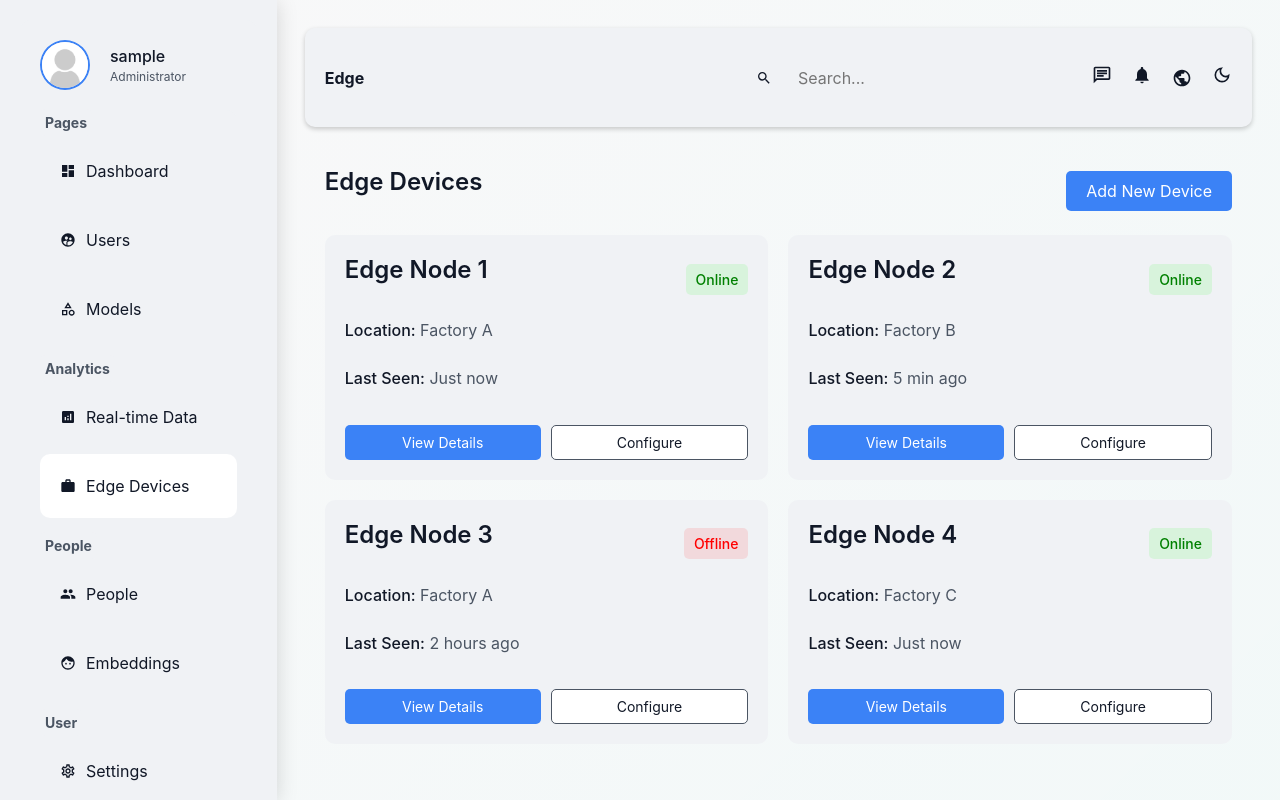
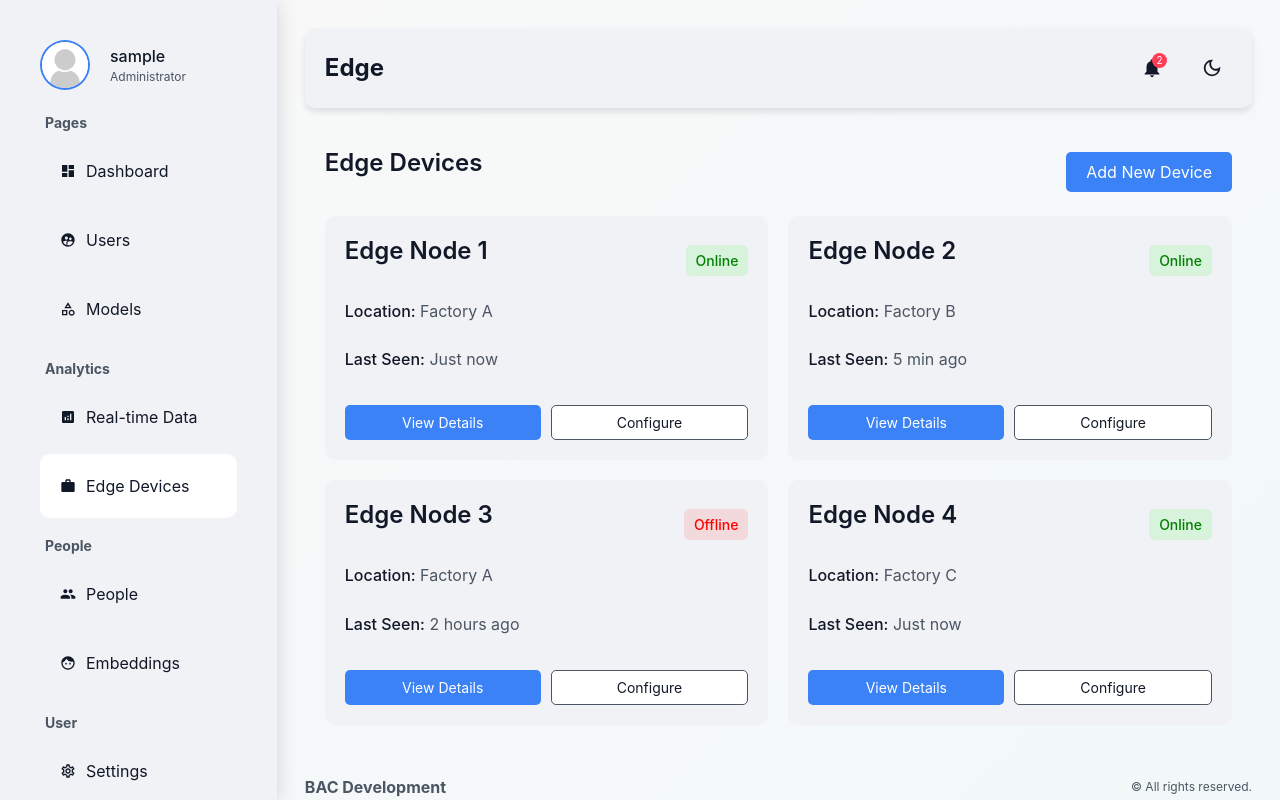
Before and after one commit to brandon-wee/mds-25, a Next.js app in the folder nextadmin-completed/: page /dashboard/analytics/edge in a window 1280 px wide. Built offline with nearby package versions, Linux system fonts and the light colour scheme; sample sign-in values are in the browser's storage.

Commit message:
Notification UI

```diff
--- /dev/null
+++ b/nextadmin-completed/app/contexts/NotificationContext.js
@@ -0,0 +1,42 @@
+"use client";
+import { createContext, useContext, useState, useCallback } from "react";
+
+// Create the context
+const NotificationContext = createContext();
+
+// Provider component
+export function NotificationProvider({ children }) {
+  const [notifications, setNotifications] = useState([]);
+
+  // Add a new notification
+  const addNotification = useCallback((notification) => {
+    setNotifications(prev => [...prev, notification]);
+  }, []);
+
+  // Remove a notification by id
+  const removeNotification = useCallback((id) => {
+    setNotifications(prev => prev.filter(notification => notification.id !== id));
+  }, []);
+
+  // Value to be provided to consumers
+  const value = {
+    notifications,
+    addNotification,
+    removeNotification
+  };
+
+  return (
+    <NotificationContext.Provider value={value}>
+      {children}
+    </NotificationContext.Provider>
+  );
+}
+
+// Custom hook for consuming the context
+export function useNotifications() {
+  const context = useContext(NotificationContext);
+  if (!context) {
+    throw new Error("useNotifications must be used within a NotificationProvider");
+  }
+  return context;
+}
--- a/nextadmin-completed/app/ui/dashboard/navbar/navbar.jsx
+++ b/nextadmin-completed/app/ui/dashboard/navbar/navbar.jsx
@@ -3,12 +3,13 @@ import { usePathname } from "next/navigation";
 import styles from "./navbar.module.css";
 import {
   MdNotifications,
-  MdOutlineChat,
-  MdPublic,
-  MdSearch,
   MdOutlineDarkMode,
   MdOutlineLightMode,
   MdClose,
+  MdCheckCircle,
+  MdErrorOutline,
+  MdFace,
+  MdInfo,
 } from "react-icons/md";
 import { useTheme } from "@/app/contexts/ThemeContext";
 import { useNotifications } from "@/app/contexts/NotificationContext";
@@ -18,18 +19,13 @@ import { useState, useEffect } from "react";
 const Navbar = () => {
   const pathname = usePathname();
   const { isDarkMode, toggleTheme } = useTheme();
-  const { notifications, removeNotification } = useNotifications();
+  const { notifications, removeNotification, addNotification } = useNotifications();
   const [isNotificationsPanelOpen, setIsNotificationsPanelOpen] = useState(false);
-  const [searchValue, setSearchValue] = useState("");
 
   // Use useEffect to verify the theme state when component mounts
   useEffect(() => {
     console.log("Current theme:", isDarkMode ? "dark" : "light");
   }, [isDarkMode]);
-
-  const handleSearch = (e) => {
-    setSearchValue(e.target.value);
-  };
 
   // Enhanced theme toggle with feedback
   const handleThemeToggle = () => {
@@ -37,30 +33,71 @@ const Navbar = () => {
     toggleTheme();
   };
 
+  // Add API not connected notification
+  useEffect(() => {
+    // Add simple API not connected notification
+    addNotification({
+      id: 'api-status',
+      type: 'connection',
+      status: 'error',
+      message: 'API is not connected',
+      timestamp: new Date().toISOString()
+    });
+  }, [addNotification]);
+
+  // Simulate unknown person detection for demonstration
+  useEffect(() => {
+    const timer = setTimeout(() => {
+      addNotification({
+        id: Date.now(),
+        type: 'detection',
+        status: 'unknown',
+        message: 'Unknown person detected in video feed',
+        timestamp: new Date().toISOString()
+      });
+    }, 3000);
+
+    return () => clearTimeout(timer);
+  }, [addNotification]);
+
+  // Group notifications by type
+  const apiNotifications = notifications.filter(n => n.type === 'connection');
+  const detectionNotifications = notifications.filter(n => n.type === 'detection');
+  const otherNotifications = notifications.filter(n => !n.type || (n.type !== 'connection' && n.type !== 'detection'));
+
+  // Function to render notification icon based on type
+  const renderNotificationIcon = (notif) => {
+    if (notif.type === 'connection') {
+      return notif.status === 'connected' ?
+        <MdCheckCircle className={styles.notifIconSuccess} /> :
+        <MdErrorOutline className={styles.notifIconError} />;
+    } else if (notif.type === 'detection') {
+      return <MdFace className={styles.notifIconWarning} />;
+    } else {
+      return <MdInfo className={styles.notifIconInfo} />;
+    }
+  };
+
+  // Clean path name for title
+  const getPageTitle = () => {
+    const path = pathname.split("/").pop();
+    // Convert to title case and replace hyphens/underscores with spaces
+    return path ? path.charAt(0).toUpperCase() + path.slice(1).replace(/[-_]/g, ' ') : 'Dashboard';
+  };
+
   return (
     <div className={styles.container}>
-      <div className={styles.title}>{pathname.split("/").pop()}</div>
+      <div className={styles.titleWrapper}>
+        <h1 className={styles.title}>{getPageTitle()}</h1>
+      </div>
       <div className={styles.menu}>
-        <div className={styles.search}>
-          <MdSearch />
-          <input
-            type="text"
-            placeholder="Search..."
-            className={styles.input}
-            value={searchValue}
-            onChange={handleSearch}
-            aria-label="Search dashboard"
-          />
-        </div>
         <div className={styles.icons}>
-          <div style={{ position: "relative" }}>
-            <MdOutlineChat size={20} title="Messages" />
-          </div>
-          <div style={{ position: "relative" }}>
+          <div className={styles.iconWrapper}>
             <MdNotifications
-              size={20}
+              size={22}
               title="Notifications"
               onClick={() => setIsNotificationsPanelOpen(!isNotificationsPanelOpen)}
+              className={styles.icon}
             />
             {notifications.length > 0 && (
               <span className={styles.badge}>
@@ -69,11 +106,34 @@ const Navbar = () => {
             )}
             {isNotificationsPanelOpen && (
               <div className={styles.notificationsPanel}>
+                <div className={styles.notificationHeader}>
                   <h3>Notifications</h3>
-                {notifications.map((notif) => (
-                  <div key={notif.id} className={styles.notification}>
+                  {notifications.length > 0 && (
+                    <button
+                      className={styles.clearAllBtn}
+                      onClick={() => notifications.forEach(n => removeNotification(n.id))}
+                    >
+                      Clear all
+                    </button>
+                  )}
+                </div>
+
+                {notifications.length === 0 ? (
+                  <div className={styles.noNotifications}>
+                    No notifications
+                  </div>
+                ) : (
+                  <>
+                    {apiNotifications.length > 0 && (
+                      <div className={styles.notificationCategory}>
+                        <h4>API Status</h4>
+                        {apiNotifications.map((notif) => (
+                          <div key={notif.id} className={`${styles.notification} ${styles[notif.status || 'default']}`}>
+                            {renderNotificationIcon(notif)}
+                            <div className={styles.notificationContent}>
                               <p>{notif.message}</p>
                               <small>{new Date(notif.timestamp).toLocaleTimeString()}</small>
+                            </div>
                             <MdClose
                               onClick={() => removeNotification(notif.id)}
                               className={styles.closeNotif}
@@ -82,22 +142,63 @@ const Navbar = () => {
                         ))}
                       </div>
                     )}
+
+                    {detectionNotifications.length > 0 && (
+                      <div className={styles.notificationCategory}>
+                        <h4>Person Detection</h4>
+                        {detectionNotifications.map((notif) => (
+                          <div key={notif.id} className={`${styles.notification} ${styles[notif.status || 'default']}`}>
+                            {renderNotificationIcon(notif)}
+                            <div className={styles.notificationContent}>
+                              <p>{notif.message}</p>
+                              <small>{new Date(notif.timestamp).toLocaleTimeString()}</small>
                             </div>
-          <MdPublic size={20} title="Language" />
+                            <MdClose
+                              onClick={() => removeNotification(notif.id)}
+                              className={styles.closeNotif}
+                            />
+                          </div>
+                        ))}
+                      </div>
+                    )}
+
+                    {otherNotifications.length > 0 && (
+                      <div className={styles.notificationCategory}>
+                        <h4>Other</h4>
+                        {otherNotifications.map((notif) => (
+                          <div key={notif.id} className={`${styles.notification} ${styles.default}`}>
+                            {renderNotificationIcon(notif)}
+                            <div className={styles.notificationContent}>
+                              <p>{notif.message}</p>
+                              <small>{new Date(notif.timestamp).toLocaleTimeString()}</small>
+                            </div>
+                            <MdClose
+                              onClick={() => removeNotification(notif.id)}
+                              className={styles.closeNotif}
+                            />
+                          </div>
+                        ))}
+                      </div>
+                    )}
+                  </>
+                )}
+              </div>
+            )}
+          </div>
           <div className={styles.themeToggle}>
             {isDarkMode ? (
               <MdOutlineLightMode
-                size={20}
+                size={22}
                 onClick={handleThemeToggle}
                 title="Switch to light mode"
-                className={styles.themeIcon}
+                className={styles.icon}
               />
             ) : (
               <MdOutlineDarkMode
-                size={20}
+                size={22}
                 onClick={handleThemeToggle}
                 title="Switch to dark mode"
-                className={styles.themeIcon}
+                className={styles.icon}
               />
             )}
           </div>
--- a/nextadmin-completed/app/ui/dashboard/navbar/navbar.module.css
+++ b/nextadmin-completed/app/ui/dashboard/navbar/navbar.module.css
@@ -6,13 +6,20 @@
   align-items: center;
   justify-content: space-between;
   margin-bottom: 20px;
-  box-shadow: 0 2px 5px rgba(0, 0, 0, 0.2);
+  box-shadow: 0 4px 6px rgba(0, 0, 0, 0.1);
+}
+
+.titleWrapper {
+  display: flex;
+  align-items: center;
 }
 
 .title {
+  font-weight: bold;
   color: var(--text);
-  font-weight: bold;
   text-transform: capitalize;
+  font-size: 24px;
+  margin: 0;
 }
 
 .menu {
@@ -21,126 +28,263 @@
   gap: 20px;
 }
 
-.search {
-  display: flex;
-  align-items: center;
-  gap: 10px;
-  background-color: --bgsoft;
-  border-radius: 10px;
-  padding: 10px;
-  border-radius: 10px;
-  transition: all 0.3s ease;
-}
-
-.search:focus-within {
-  box-shadow: 0 0 0 2px rgba(93, 87, 201, 0.5);
-}
-
-.input {
-  background-color: transparent;
-  border: none;
-  color: var(--text);
-  outline: none;
-  min-width: 150px;
-}
-
 .icons {
   display: flex;
   gap: 20px;
   align-items: center;
 }
 
-.icon {
-  color: var(--textSoft);
+.iconWrapper {
+  position: relative;
   cursor: pointer;
-  transition: color 0.3s ease;
+  width: 40px;
+  height: 40px;
+  border-radius: 50%;
+  display: flex;
+  align-items: center;
+  justify-content: center;
+  transition: background-color 0.3s;
 }
 
-.icon:hover {
-  color: var(--primary, #5555ff);
+.iconWrapper:hover {
+  background-color: rgba(255, 255, 255, 0.08);
 }
 
-.icons > * {
-  cursor: pointer;
-  transition: color 0.3s ease;
+.icon {
+  color: var(--text);
+  transition: color 0.3s;
 }
 
-.icons > *:hover {
-  color: #5d57c9;
+.iconWrapper:hover .icon {
+  color: teal;
 }
 
-/* For any notification badges */
-.notification {
-  position: relative;
+.themeToggle {
+  cursor: pointer;
+  width: 40px;
+  height: 40px;
+  border-radius: 50%;
+  display: flex;
+  align-items: center;
+  justify-content: center;
+  transition: background-color 0.3s;
+}
+
+.themeToggle:hover {
+  background-color: rgba(255, 255, 255, 0.08);
+}
+
+.themeIcon {
+  animation: fadeIn 0.5s;
+}
+
+@keyframes fadeIn {
+  from { opacity: 0; }
+  to { opacity: 1; }
 }
 
 .badge {
-  background-color: var(--primary, #5555ff);
+  position: absolute;
+  top: 5px;
+  right: 5px;
+  background-color: #ff3d57;
   color: white;
-  width: 16px;
-  height: 16px;
+  font-size: 10px;
+  width: 15px;
+  height: 15px;
   border-radius: 50%;
-  font-size: 10px;
   display: flex;
   align-items: center;
   justify-content: center;
-  position: absolute;
-  top: -5px;
-  right: -5px;
+  animation: pulse 2s infinite;
+}
+
+@keyframes pulse {
+  0% {
+    box-shadow: 0 0 0 0 rgba(255, 61, 87, 0.7);
+  }
+  70% {
+    box-shadow: 0 0 0 4px rgba(255, 61, 87, 0);
+  }
+  100% {
+    box-shadow: 0 0 0 0 rgba(255, 61, 87, 0);
+  }
 }
 
 .notificationsPanel {
   position: absolute;
-  top: 100%;
+  top: 50px;
   right: 0;
-  width: 300px;
-  max-height: 400px;
+  background-color: var(--bg);
+  border-radius: 10px;
+  box-shadow: 0 5px 15px rgba(0, 0, 0, 0.2);
+  width: 350px;
+  max-height: 500px;
   overflow-y: auto;
-  background-color: var(--bgSoft);
+  z-index: 1000;
+  border: 1px solid rgba(255, 255, 255, 0.1);
+  animation: slideIn 0.3s ease;
+}
+
+@keyframes slideIn {
+  from {
+    opacity: 0;
+    transform: translateY(10px);
+  }
+  to {
+    opacity: 1;
+    transform: translateY(0);
+  }
+}
+
+.notificationHeader {
+  display: flex;
+  justify-content: space-between;
+  align-items: center;
+  padding: 15px 20px;
+  border-bottom: 1px solid rgba(255, 255, 255, 0.1);
+}
+
+.notificationHeader h3 {
+  margin: 0;
   color: var(--text);
-  border-radius: 8px;
-  box-shadow: 0 4px 12px rgba(0, 0, 0, 0.15);
-  padding: 1rem;
-  z-index: 1000;
+  font-size: 18px;
+}
+
+.clearAllBtn {
+  background: none;
+  border: none;
+  color: teal;
+  cursor: pointer;
+  font-size: 14px;
+  transition: color 0.3s;
+}
+
+.clearAllBtn:hover {
+  color: #00cccc;
+  text-decoration: underline;
+}
+
+.noNotifications {
+  padding: 30px 20px;
+  text-align: center;
+  color: var(--textSoft);
+  font-style: italic;
+}
+
+.notificationCategory {
+  padding: 10px 0;
+  border-bottom: 1px solid rgba(255, 255, 255, 0.05);
+}
+
+.notificationCategory h4 {
+  margin: 0;
+  padding: 0 20px 10px;
+  color: var(--textSoft);
+  font-size: 14px;
+  font-weight: 500;
 }
 
 .notification {
-  padding: 0.75rem;
-  border-bottom: 1px solid var(--border);
+  padding: 15px 20px;
   position: relative;
+  border-left: 4px solid transparent;
+  display: flex;
+  align-items: flex-start;
+  gap: 12px;
+  transition: background-color 0.3s;
 }
 
-.notification:last-child {
-  border-bottom: none;
+.notification:hover {
+  background-color: rgba(255, 255, 255, 0.05);
+}
+
+.notification.connected {
+  border-left-color: #4caf50;
+}
+
+.notification.disconnected {
+  border-left-color: #f44336;
+}
+
+.notification.unknown {
+  border-left-color: #ff9800;
+}
+
+.notification.default {
+  border-left-color: #2196f3;
+}
+
+.notifIconSuccess {
+  color: #4caf50;
+  font-size: 20px;
+  flex-shrink: 0;
+}
+
+.notifIconError {
+  color: #f44336;
+  font-size: 20px;
+  flex-shrink: 0;
+}
+
+.notifIconWarning {
+  color: #ff9800;
+  font-size: 20px;
+  flex-shrink: 0;
+}
+
+.notifIconInfo {
+  color: #2196f3;
+  font-size: 20px;
+  flex-shrink: 0;
+}
+
+.notificationContent {
+  flex: 1;
 }
 
 .notification p {
-  margin: 0;
-  font-size: 0.9rem;
+  margin: 0 0 5px;
+  color: var(--text);
+  font-size: 14px;
 }
 
 .notification small {
   color: var(--textSoft);
-  font-size: 0.8rem;
+  font-size: 12px;
 }
 
 .closeNotif {
-  position: absolute;
-  top: 8px;
-  right: 8px;
+  color: var(--textSoft);
   cursor: pointer;
-  opacity: 0.6;
+  font-size: 18px;
+  opacity: 0;
+  transition: opacity 0.3s, color 0.3s;
+}
+
+.notification:hover .closeNotif {
+  opacity: 1;
 }
 
 .closeNotif:hover {
-  opacity: 1;
+  color: #ff3d57;
 }
 
-.themeIcon {
-  cursor: pointer;
-  transition: transform 0.3s ease;
+@media screen and (max-width: 768px) {
+  .container {
+    padding: 15px;
+  }
+
+  .title {
+    font-size: 20px;
+  }
+
+  .notificationsPanel {
+    width: 300px;
+    right: -10px;
+  }
+
+  .notification p {
+    font-size: 13px;
+  }
 }
-
-.themeIcon:hover {
-  transform: rotate(30deg);
-}
```
Lines whose indentation alone changed are shown as unchanged.
